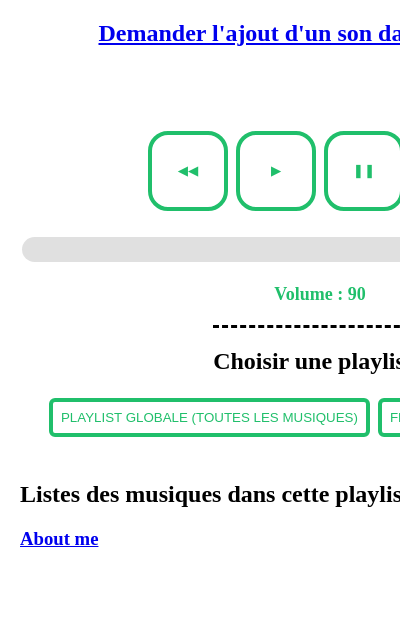
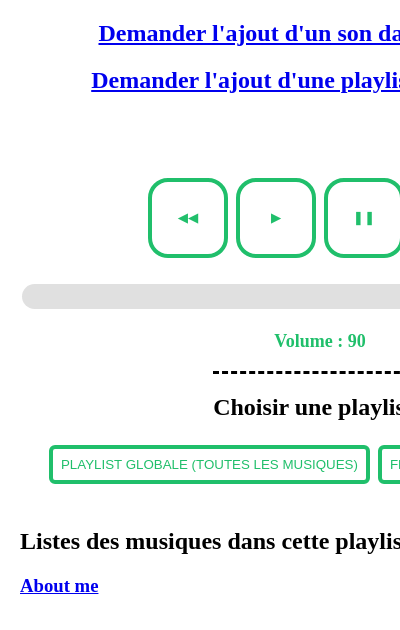
Before and after one commit to asfxgf/Music-in-background, a browser extension: page popup.html in a window 400 px wide. Shown: the top 630 px of the page. Drawn offline with Linux system fonts and the light colour scheme.

Commit message:
ajout form airtable ajouter une playlist

```diff
--- a/popup.html
+++ b/popup.html
@@ -8,6 +8,7 @@
   <body>
     <div>
     <h2 id="airtable_link"><a href="https://airtable.com/shrnxddeesMWMXcmQ" target="_blank">Demander l'ajout d'un son dans l'extension</a></h2>
+    <h2 id="airtable_link"><a href="https://airtable.com/shryTiy8p6VC6afC5" target="_blank">Demander l'ajout d'une playlist à l'extension</a></h2>
       <h3 class="current_title" id="current title"></h3>
       <h2 class="position_in_playlist" id="position in playlist"></h2>
       <h2 class="current_title_name" id="current title name"></h2>
```
